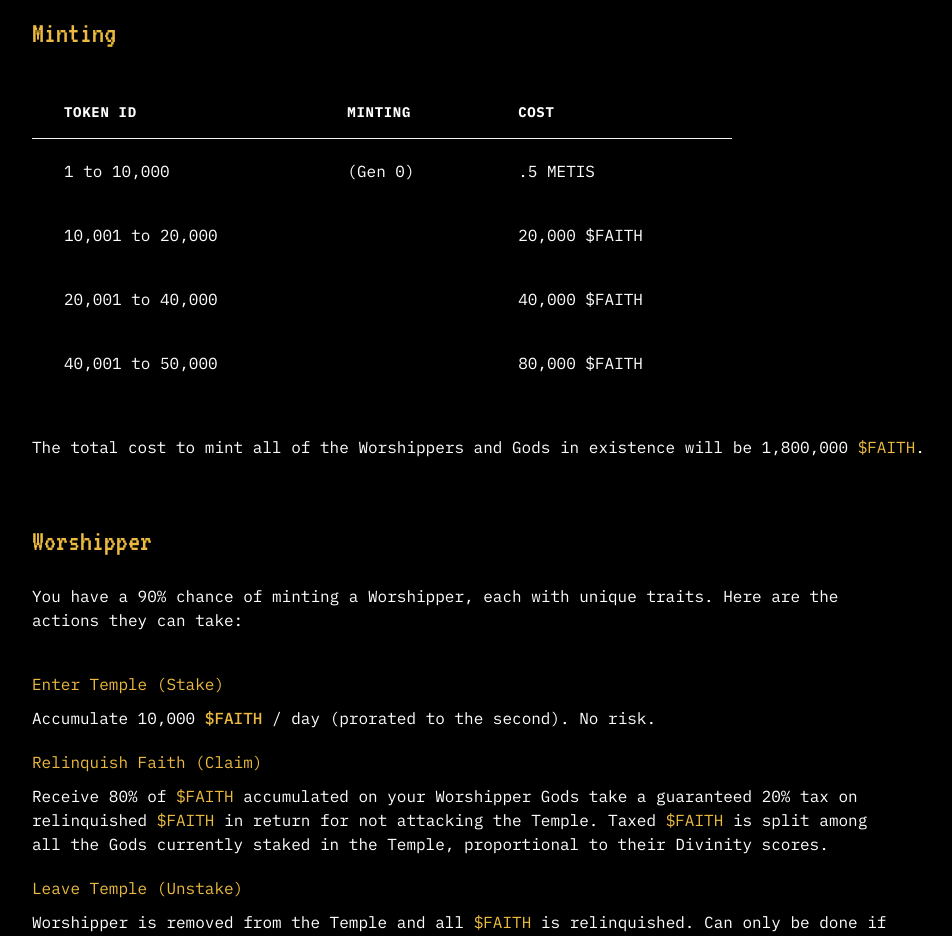
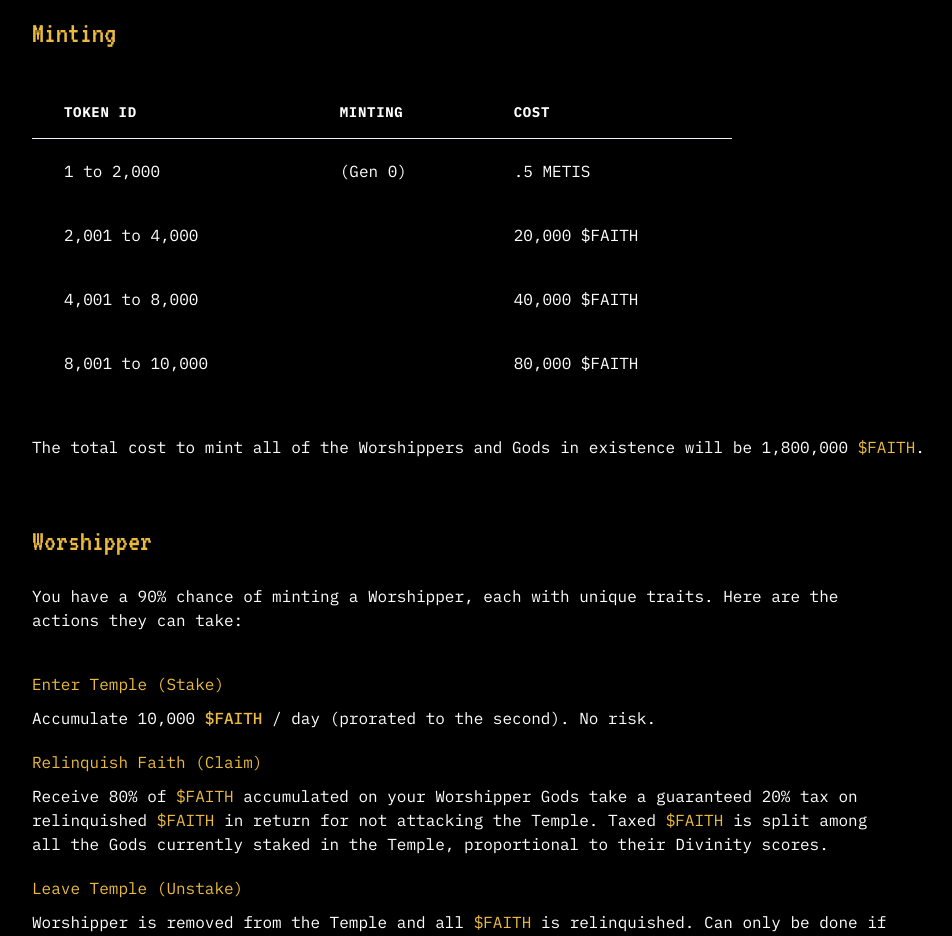
Before and after one commit to rhaicode/god-game, a React (Create React App) app: page /whitepaper in a window 1280 px wide. Shown: the part 1680-2616 px from the top of the page, without its empty margins (228-1180 px from the left). Built offline with nearby package versions, Linux system fonts and the light colour scheme.

Commit message:
style changes

```diff
--- a/src/pages/Whitepaper.tsx
+++ b/src/pages/Whitepaper.tsx
@@ -221,22 +221,22 @@ const Whitepaper: React.FC = () => {
             </Thead>
             <Tbody>
               <Tr>
-                <Td>1 to 10,000</Td>
+                <Td>1 to 2,000</Td>
                 <Td>(Gen 0)</Td>
                 <Td>.5 METIS</Td>
               </Tr>
               <Tr>
-                <Td>10,001 to 20,000</Td>
+                <Td>2,001 to 4,000</Td>
                 <Td />
                 <Td>20,000 $FAITH</Td>
               </Tr>
               <Tr>
-                <Td>20,001 to 40,000</Td>
+                <Td>4,001 to 8,000</Td>
                 <Td />
                 <Td>40,000 $FAITH</Td>
               </Tr>
               <Tr>
-                <Td>40,001 to 50,000</Td>
+                <Td>8,001 to 10,000</Td>
                 <Td />
                 <Td>80,000 $FAITH</Td>
               </Tr>
```
